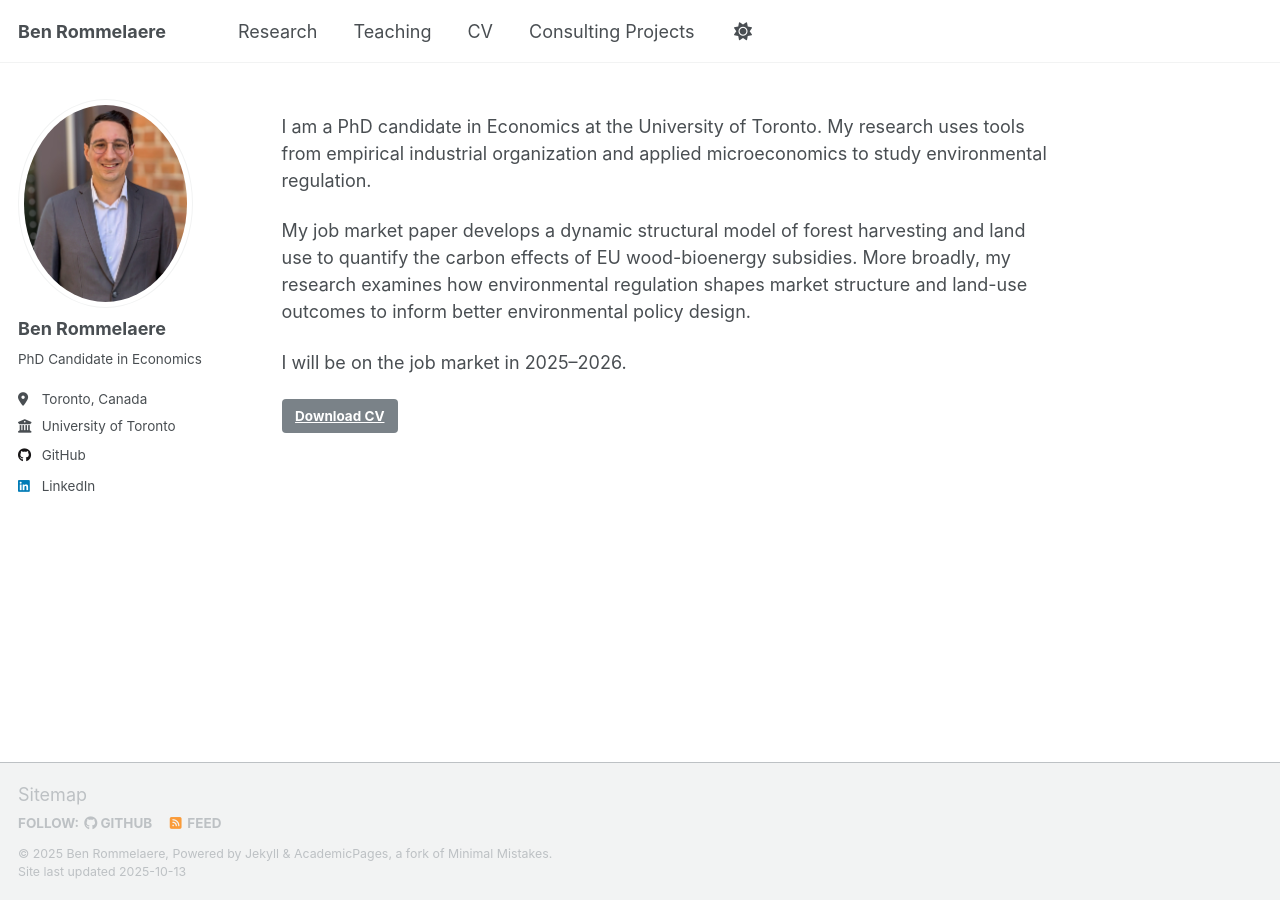
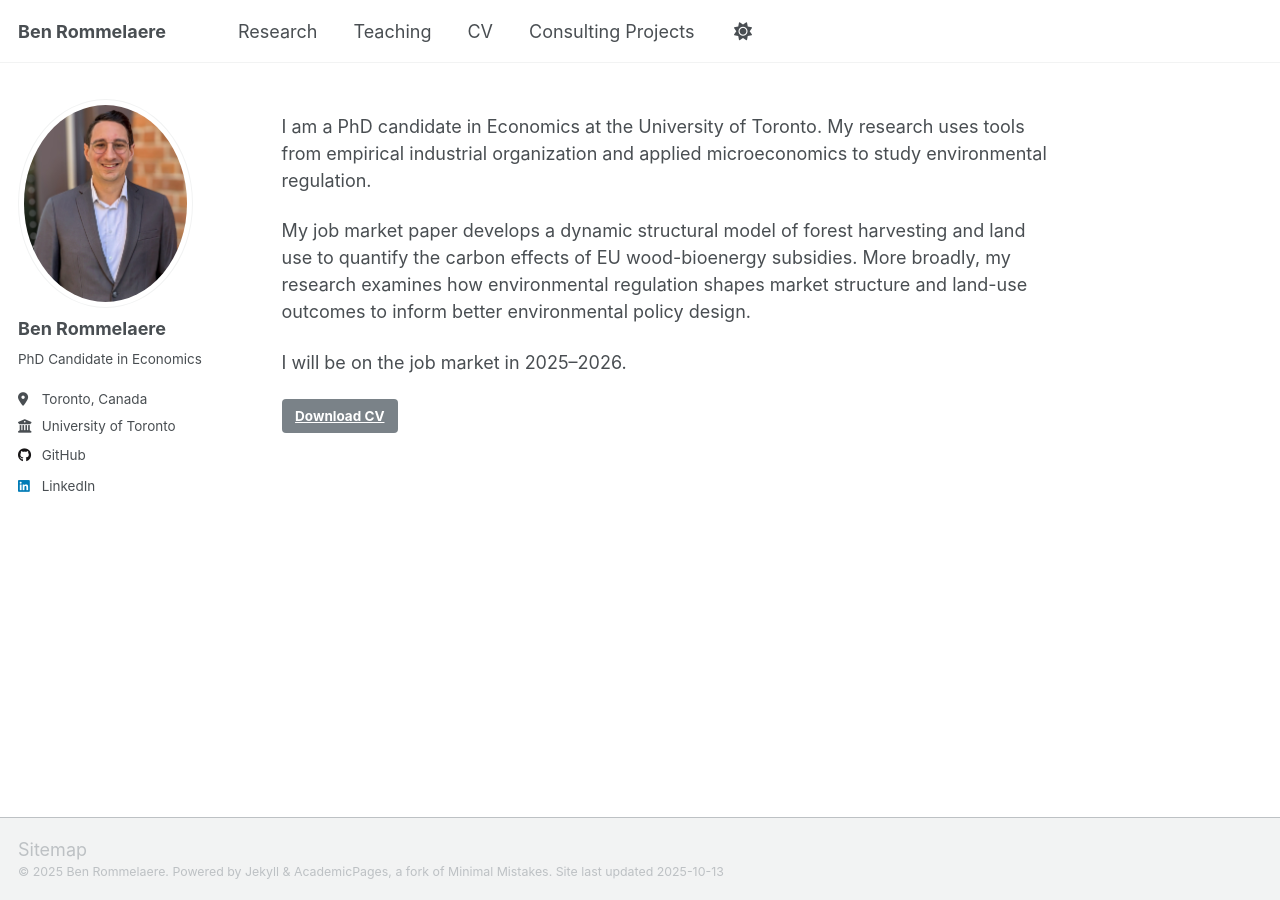
Before and after one commit to brommelaere/brommelaere.github.io, a Jekyll site: the page built from _pages/about.md, in a window 1280 px wide. Built offline with Jekyll 4.4.1, drawn with Linux system fonts in a browser that asks for light colours; a script that is not in the unit is left out.

Commit message:
Update footer.html

```diff
--- a/_includes/footer.html
+++ b/_includes/footer.html
@@ -1,25 +1,5 @@
 {% include base_path %}
 
-{% if site.author.github or site.author.bitbucket or site.atom_feed.hide != true %}
-<div class="page__footer-follow">
-  <ul class="social-icons">
-    {% if site.data.ui-text[site.locale].follow_label %}
-      <li><strong>{{ site.data.ui-text[site.locale].follow_label }}</strong></li>
-    {% endif %}
-    {% if site.author.github %}
-      <li><a href="http://github.com/{{ site.author.github }}"><i class="fab fa-github" aria-hidden="true"></i> GitHub</a></li>
-    {% endif %}
-    {% if site.author.bitbucket %}
-      <li><a href="http://bitbucket.org/{{ site.author.bitbucket }}"><i class="fab fa-bitbucket" aria-hidden="true"></i> Bitbucket</a></li>
-    {% endif %}
-    {% if site.atom_feed.hide != true %}
-    <li><a href="{% if site.atom_feed.path %}{{ site.atom_feed.path }}{% else %}{{ base_path }}/feed.xml{% endif %}"><i class="fa fa-fw fa-rss-square" aria-hidden="true"></i> {{ site.data.ui-text[site.locale].feed_label | default: "Feed" }}</a></li>
-    {% endif %}
-  </ul>
+<div class="page__footer-copyright">
+  &copy; {{ site.time | date: '%Y' }} {{ site.name | default: site.title }}. Powered by Jekyll &amp; AcademicPages, a fork of Minimal Mistakes. Site last updated {{ site.time | date: '%Y-%m-%d' }}
 </div>
-{% endif %}
-
-<div class="page__footer-copyright">
-  &copy; {{ site.time | date: '%Y' }} {{ site.name | default: site.title }}, {{ site.data.ui-text[site.locale].powered_by | default: "Powered by" }} <a href="http://jekyllrb.com" rel="nofollow">Jekyll</a> &amp; <a href="https://github.com/academicpages/academicpages.github.io">AcademicPages</a>, a fork of <a href="https://mademistakes.com/work/minimal-mistakes-jekyll-theme/" rel="nofollow">Minimal Mistakes</a>.<br />
-  Site last updated {{ "now" | date: '%Y-%m-%d' }}
-</div>
```
